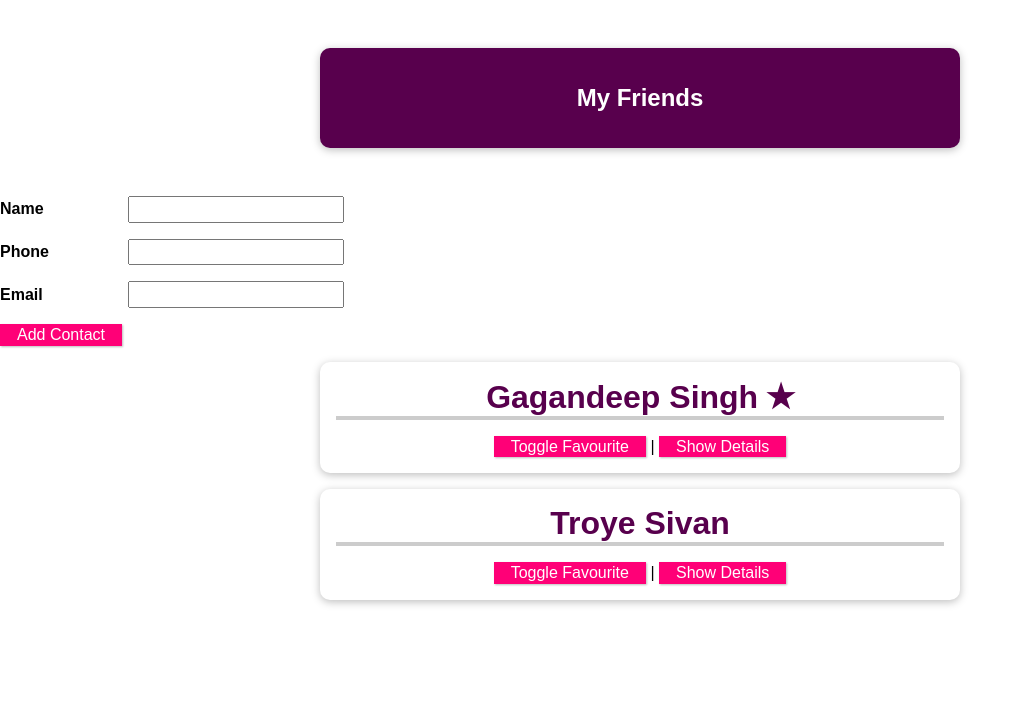
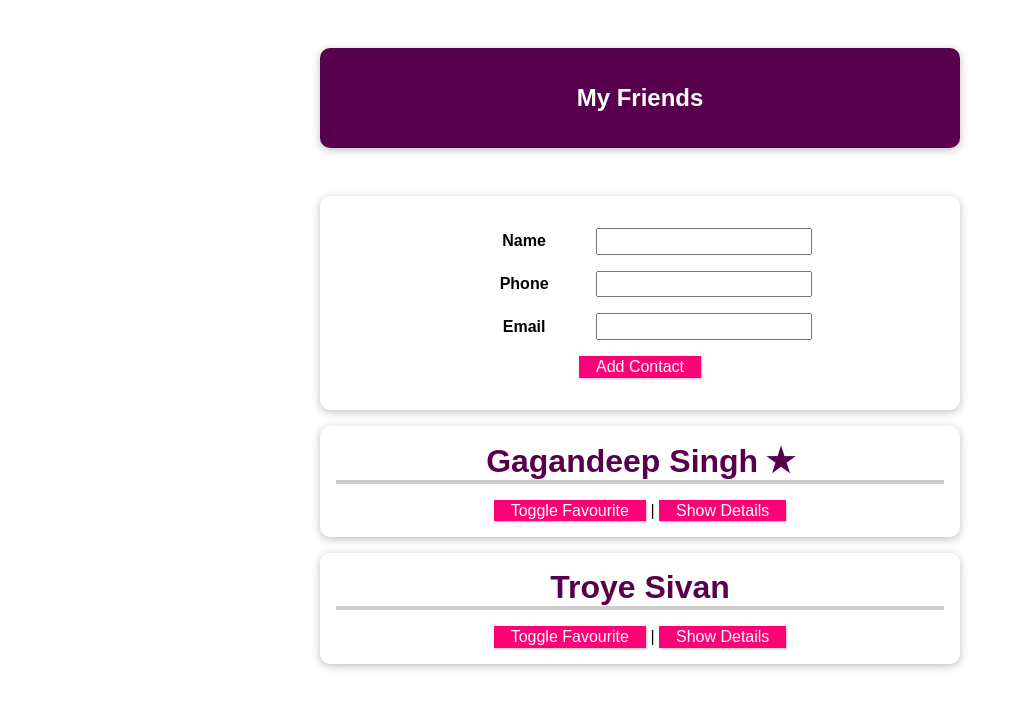
Before and after one commit to Gagandeep39/vue-cli-demo, a Vue app: page / in a window 1280 px wide. Shown: the top 708 px of the page, without its empty margins (0-1027 px from the left). Built offline with nearby package versions, Linux system fonts and the light colour scheme.

Commit message:
Fixed ui

```diff
--- a/src/App.vue
+++ b/src/App.vue
@@ -3,8 +3,10 @@
     <header>
       <h1>My Friends</h1>
     </header>
-    <add-friend @add-contact="addContact" />
     <ul>
+      <li>
+        <add-friend @add-contact="addContact" />
+      </li>
       <friend-contact
         v-for="(friend, index) in friends"
         :key="index"
@@ -131,4 +133,17 @@ header {
   border-color: #ec3169;
   box-shadow: 1px 1px 4px rgba(0, 0, 0, 0.26);
 }
+#app input {
+  font: inherit;
+  padding: 0.15rem;
+}
+#app label {
+  font-weight: bold;
+  margin-right: 1rem;
+  width: 7rem;
+  display: inline-block;
+}
+#app form div {
+  margin: 1rem 0;
+}
 </style>
--- a/src/components/AddFriend.vue
+++ b/src/components/AddFriend.vue
@@ -35,19 +35,3 @@ export default {
   },
 };
 </script>
-
-<style>
-#app input {
-  font: inherit;
-  padding: 0.15rem;
-}
-#app label {
-  font-weight: bold;
-  margin-right: 1rem;
-  width: 7rem;
-  display: inline-block;
-}
-#app form div {
-  margin: 1rem 0;
-}
-</style>
```
